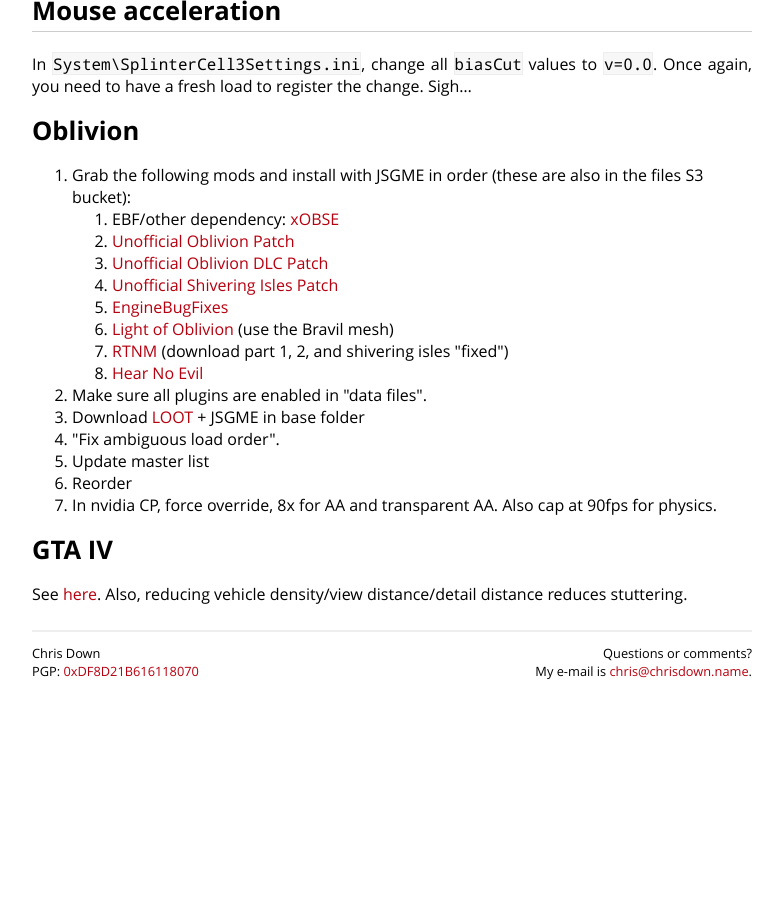
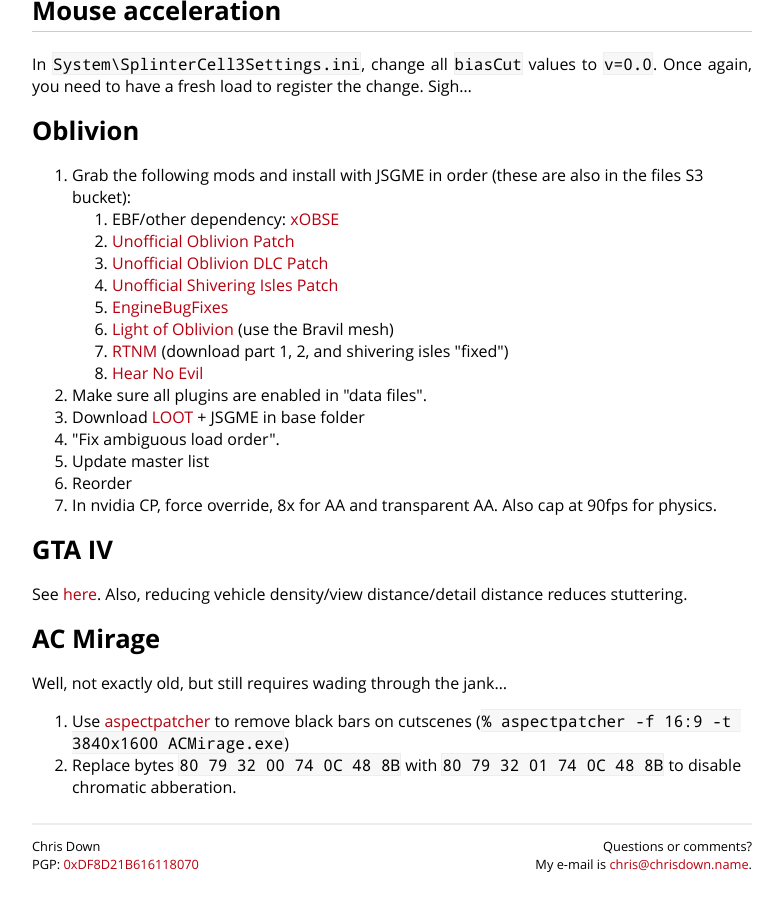
Before and after one commit to cdown/chrisdown.name, a Jekyll site: the page built from oldgames.md, in a window 1280 px wide and 900 px high, scrolled down 1944 px. Shown: the whole window, without its empty margins (248-1031 px from the left). Built offline with Jekyll 4.4.1, drawn with Linux system fonts in a browser that asks for light colours; before the commit the page ends 2651 px from its top, so only the background shows below that.

Commit message:
oldgames: Add AC Mirage

```diff
--- a/oldgames.md
+++ b/oldgames.md
@@ -154,3 +154,12 @@ See
 [here](https://web.archive.org/web/20201109125821/https://steamcommunity.com/sharedfiles/filedetails/?id=1371539795).
 Also, reducing vehicle density/view distance/detail distance reduces
 stuttering.
+
+# AC Mirage
+
+Well, not exactly old, but still requires wading through the jank...
+
+1. Use [aspectpatcher](https://github.com/cdown/aspectpatcher) to remove black
+   bars on cutscenes (`% aspectpatcher -f 16:9 -t 3840x1600 ACMirage.exe`)
+2. Replace bytes `80 79 32 00 74 0C 48 8B` with `80 79 32 01 74 0C 48 8B` to
+   disable chromatic abberation.
```
